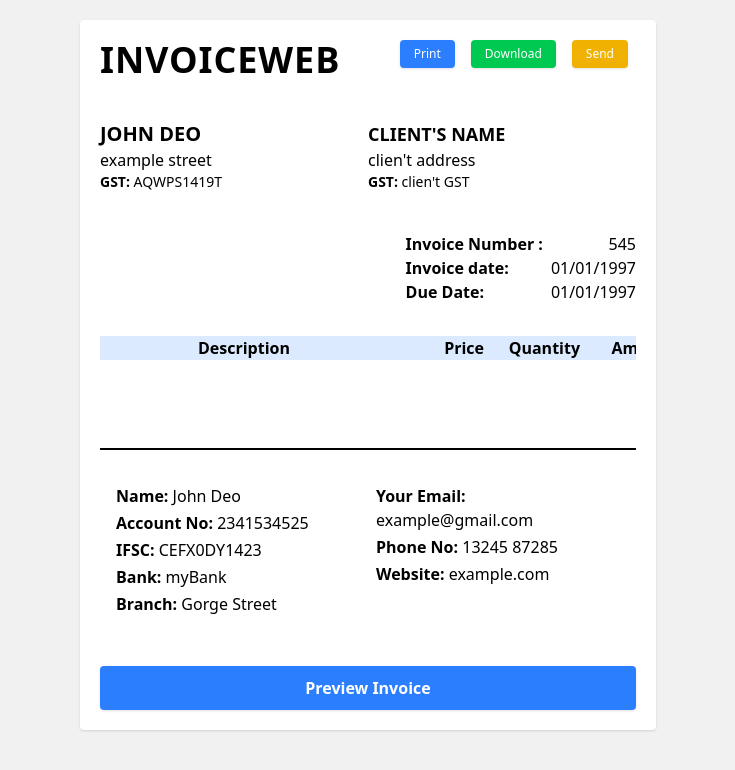
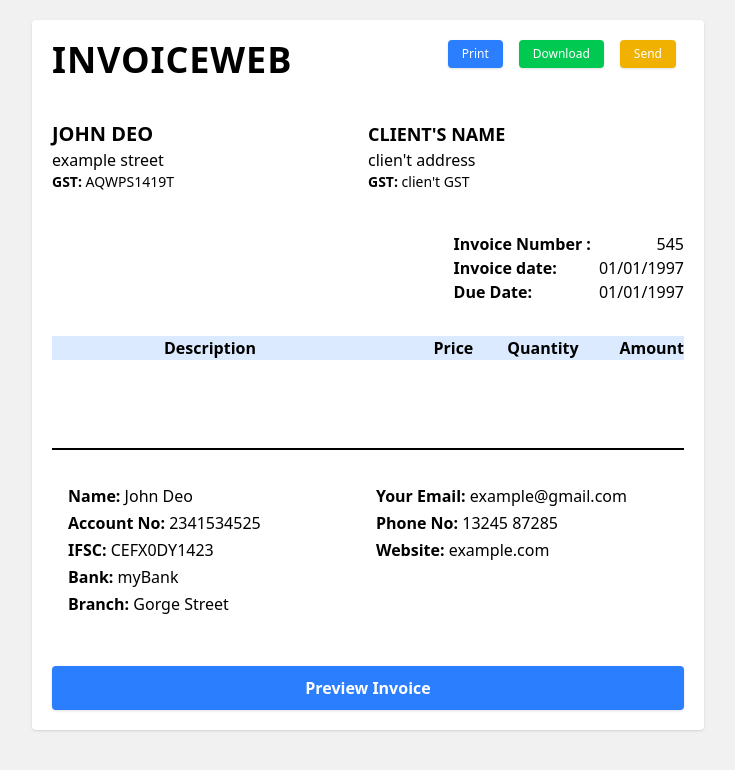
Before and after one commit to bhavyank89/InvoiceWeb, a React (Vite) app: page / in a window 1280 px wide. Shown: the top 770 px of the page, without its empty margins (272-1007 px from the left). Built offline with nearby package versions, Linux system fonts and the light colour scheme.

Commit message:
small bu fix

```diff
--- a/src/App.jsx
+++ b/src/App.jsx
@@ -1,4 +1,4 @@
-import { useEffect, useState } from "react";
+import { useState } from "react";
 import ClientDetails from "./components/ClientDetails";
 import Dates from "./components/Dates";
 import Footer from "./components/Footer";
@@ -68,7 +68,7 @@ function App() {
   return (
     <>
       {showAlert && <Alert alertMessage={alertMessage} />}
-      <main className="p-5 m-5 lg:max-w-xl lg:mx-auto bg-white rounded shadow flex flex-col">
+      <main className="p-5 m-5 lg:max-w-2xl lg:mx-auto bg-white rounded shadow flex flex-col">
         {showInvoice ? (
           <div>
             {/* Invoice */}
--- a/src/components/Edit.jsx
+++ b/src/components/Edit.jsx
@@ -33,7 +33,7 @@ export default function Edit({ editElement, list, setList, showAlertTab, setShow
         setShowEdit(false);
     }
     return (
-        <section className="fixed top-[50%] left-[50%] translate-x-[-50%] translate-y-[-50%] bg-white shadow-lg rounded-lg p-6 w-[90%] md:w-[50%] lg:w-[40%] z-50">
+        <section className="fixed top-[50%] left-[50%] translate-x-[-50%] translate-y-[-50%] bg-white shadow-lg rounded-lg p-6 w-[100%] md:w-[100%] lg:w-[100%] z-50">
             <form onSubmit={handleOnSubmit}>
                 <section className="grid grid-cols-1 md:grid-cols-3 gap-4">
                     {/* Description Input */}
--- a/src/components/Table.jsx
+++ b/src/components/Table.jsx
@@ -4,7 +4,7 @@ export default function Table({ list }) {
         <>
             {/* Table */}
             <section className="overflow-x-auto">
-                <section className="grid grid-cols-1 w-[100%] min-w-xl overflow-x-auto">
+                <section className="grid grid-cols-1 w-[100%] min-w-xl overflow-x-auto md:min-w-auto">
                     {/* Heading row */}
                     <div className="grid grid-cols-6 col-span-1 w-[100%] bg-blue-100 mb-2">
                         <div className="col-span-3 w-[100%] font-bold text-center">Description</div>
```
